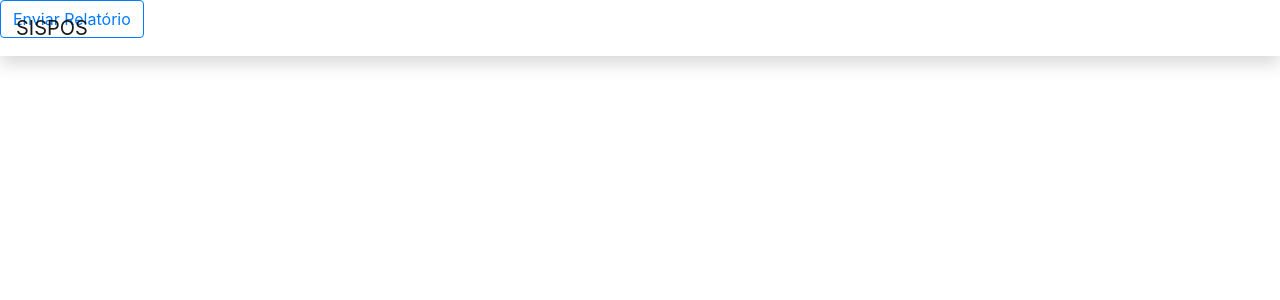
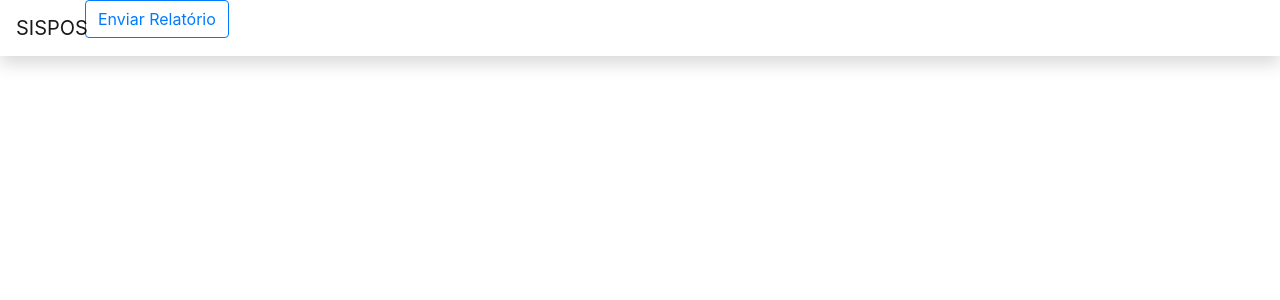
Before and after one commit to marcelosf/pos-relatorios, a Django app: template sispos/core/templates/index.html in a window 1280 px wide. Shown: the top 300 px of the page. Run offline with Django 3.2, Linux system fonts and the light colour scheme; the template is opened without the code that fills it, so the values that code supplies are empty; some libraries are stand-ins or nearby versions.

Commit message:
Adiciona estilo à página principal - issue #6

```diff
--- a/sispos/core/templates/base.html
+++ b/sispos/core/templates/base.html
@@ -1,3 +1,4 @@
+{% load static %}
 {% load bootstrap4 %}
 
 <!DOCTYPE html>
@@ -11,9 +12,11 @@
         <meta name="author" content="">
 
         <title>SISPOS</title>
-
         <!-- Bootstrap core CSS -->
         {% bootstrap_css %}
+
+        <!-- Layout css -->
+        <link href="{% static 'css/layout.css' %}" rel="stylesheet">
 
     </head>
 
--- a/sispos/core/templates/index.html
+++ b/sispos/core/templates/index.html
@@ -1,7 +1,7 @@
 {% extends 'base.html' %}
 
 {% block content %}
-
+<div class="container">
     <button type="button" class="btn btn-outline-primary">Enviar Relatório</button>
-
+</div>
 {% endblock content %}
```
